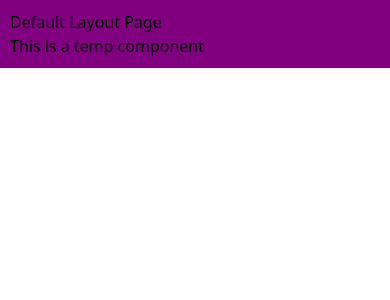
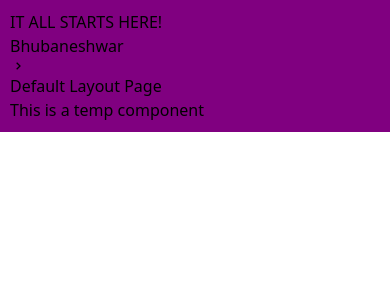
Before and after one commit to shivee-yadav/MyShows, a React (Create React App) app: page / in a window 390 px wide. Shown: the top 300 px of the page. Built offline with nearby package versions, Linux system fonts and the light colour scheme.

Commit message:
Navbar Sm

```diff
--- a/package.json
+++ b/package.json
@@ -8,6 +8,7 @@
     "@testing-library/user-event": "^13.5.0",
     "react": "^18.2.0",
     "react-dom": "^18.2.0",
+    "react-icons": "^4.9.0",
     "react-router-dom": "^6.11.2",
     "react-scripts": "5.0.1",
     "web-vitals": "^2.1.4"
--- /dev/null
+++ b/src/components/Navbar/navbar.component.js
@@ -0,0 +1,47 @@
+import React from "react";
+
+import { BiChevronRight } from "react-icons/bi";
+
+const NavSm = () => {
+    return(
+        <>
+            <div>
+                <div>
+                    <h3>IT ALL STARTS HERE!</h3>
+                    <span>
+                        Bhubaneshwar <BiChevronRight/>
+                    </span>
+                </div>
+            </div>
+        </>
+    )
+ };
+const NavMd = () => { };
+const NavLg = () => { };
+
+const Navbar = () => {
+    return (
+        <>
+            <nav>
+                <div className="md:hidden">{
+                //mobile screen
+                    <NavSm />
+                }
+                </div>
+                <div className="hidden lg:hidden md:flex">{//hidden for large and flex for medium
+                //Tablet screen
+                }
+                </div>
+                <div className="hidden lg:flex">{//hideen for all except flex for large
+                //PC screen
+
+                }
+                </div>
+            </nav>
+        </>
+    )
+};
+
+export default Navbar;
+
+//md:hidden -> it'll be hidden for screen equal to larger than medium
--- a/src/layouts/Default.layout.js
+++ b/src/layouts/Default.layout.js
@@ -1,8 +1,10 @@
 import React from "react";
+import Navbar from "../components/Navbar/navbar.component";
 
 const DefaultLayout = (props) => {
   return (
     <div style={{backgroundColor: "purple", padding: "10px" }}>
+      <Navbar />
       <h1>Default Layout Page</h1>
       {props.children}
     </div>
```
Also changed, not shown: Navbar/navbar.component.js (deleted, +0 -27 lines), 1 other file (tests, documents, lock files or other folders).
